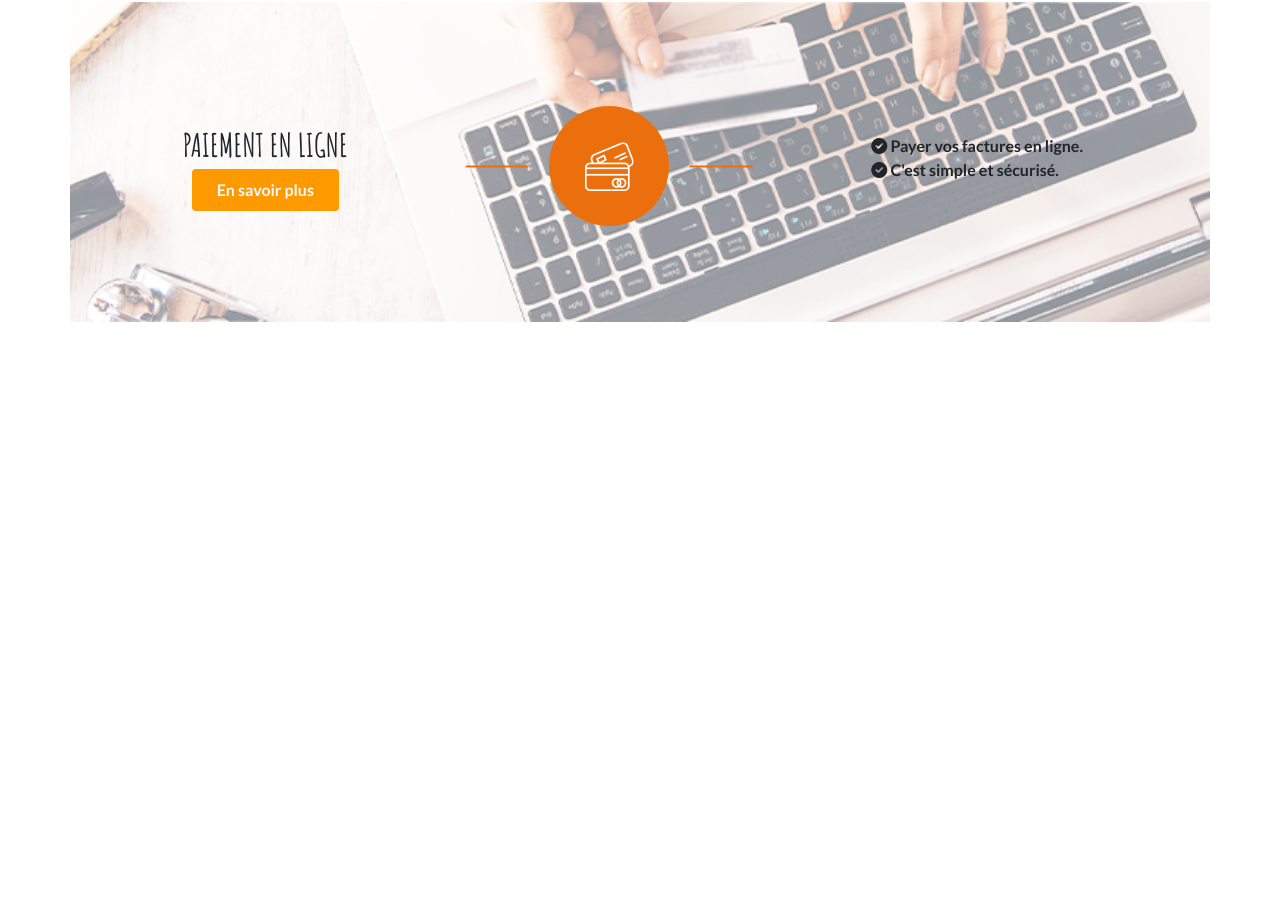
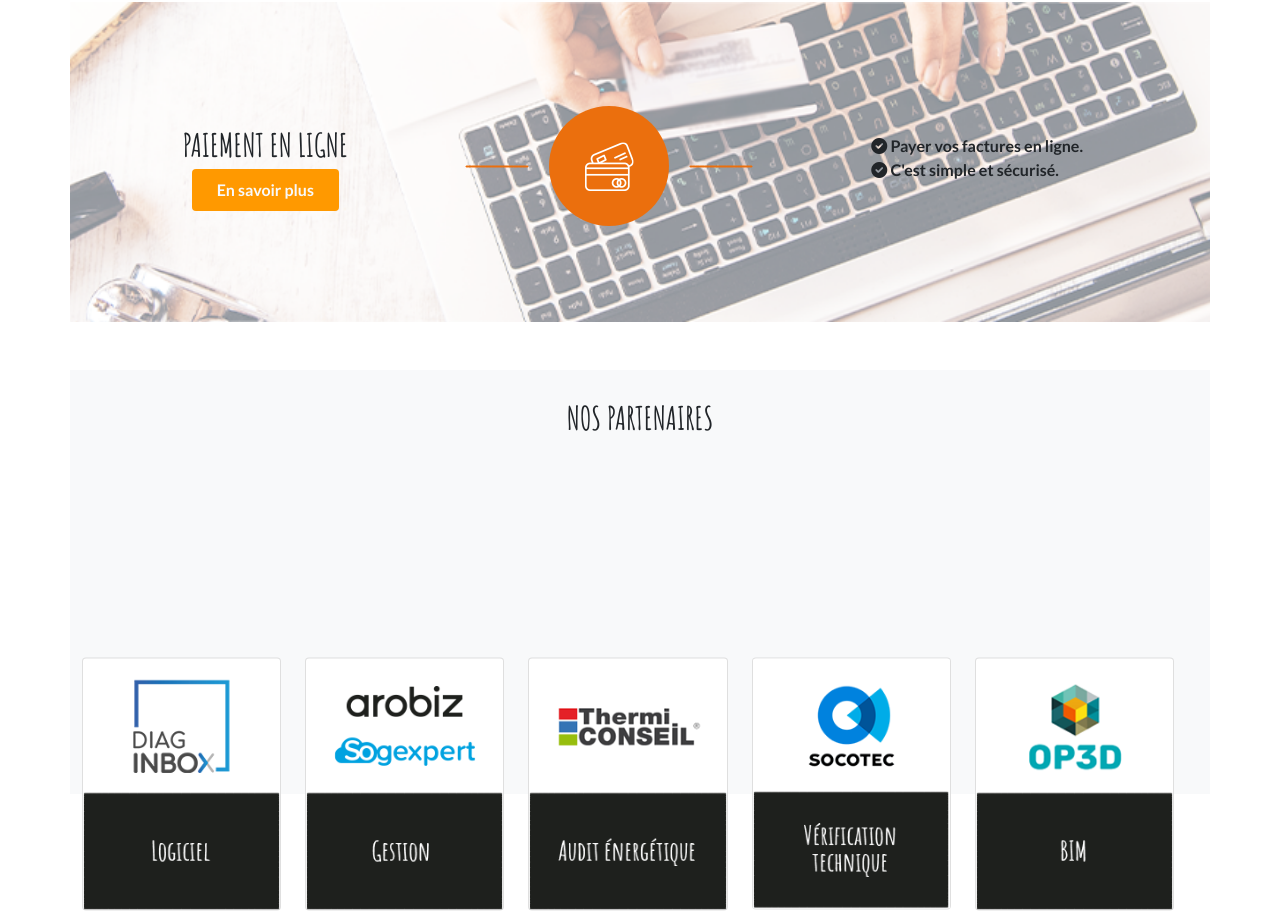
Before and after one commit to Davils10/ducs, a plain HTML site: page index.html in a window 1280 px wide. Shown: the part 2620-3534 px from the top of the page. Before the commit the page ends 2942 px from the top, so only its background shows below. Drawn offline with nearby package versions, Linux system fonts and the light colour scheme.

Commit message:
partenaire...

```diff
--- a/assets/css/style.css
+++ b/assets/css/style.css
@@ -105,4 +105,14 @@
         left: 50%;
         position: absolute !important;
     }
+    .lahatraAnjara {
+        height: 50vh;
+    }
+
+    .anjara {
+        transform: translate(-50%, -54%) !important;
+        top: 0 !important;
+        left: 50%;
+        position: absolute !important;
+    }
 }
--- a/index.html
+++ b/index.html
@@ -441,7 +441,40 @@
             </div>
         </div>
 
-
+        <div class="container mt-md-5 mt-3">
+            <div class="row justify-content-center bg-light pb-4">
+                <div class="col-12 text-center fs-2 titre pb-4 pt-4 lahatraAnjara">NOS PARTENAIRES</div>
+            </div>
+            <div class="row justify-content-center position-relative">
+                <div class="row row-cols-2 row-cols-md-5 anjara">
+                    <div class="col mb-1 mt-1">
+                        <div class="card">
+                            <img src="assets/images/DIAGINBOX.png" class="card-img-top" alt="1">
+                        </div>
+                    </div>
+                    <div class="col mb-1 mt-1">
+                        <div class="card">
+                            <img src="assets/images/ARO_SOG.png" class="card-img-top" alt="2">
+                      </div>
+                    </div>
+                    <div class="col mb-1 mt-1">
+                        <div class="card">
+                            <img src="assets/images/AUDIT.png" class="card-img-top" alt="3">
+                        </div>
+                    </div>
+                    <div class="col mb-1 mt-1">
+                        <div class="card">
+                            <img src="assets/images/VERIF.png" class="card-img-top" alt="4">
+                        </div>
+                    </div>
+                    <div class="col mb-1 mt-1">
+                        <div class="card">
+                            <img src="assets/images/OP3D.png" class="card-img-top" alt="5">
+                        </div>
+                    </div>
+                </div>
+            </div>
+        </div>
     </section>
 
     <script src="https://cdn.jsdelivr.net/npm/bootstrap@5.1.3/dist/js/bootstrap.bundle.min.js"
```
